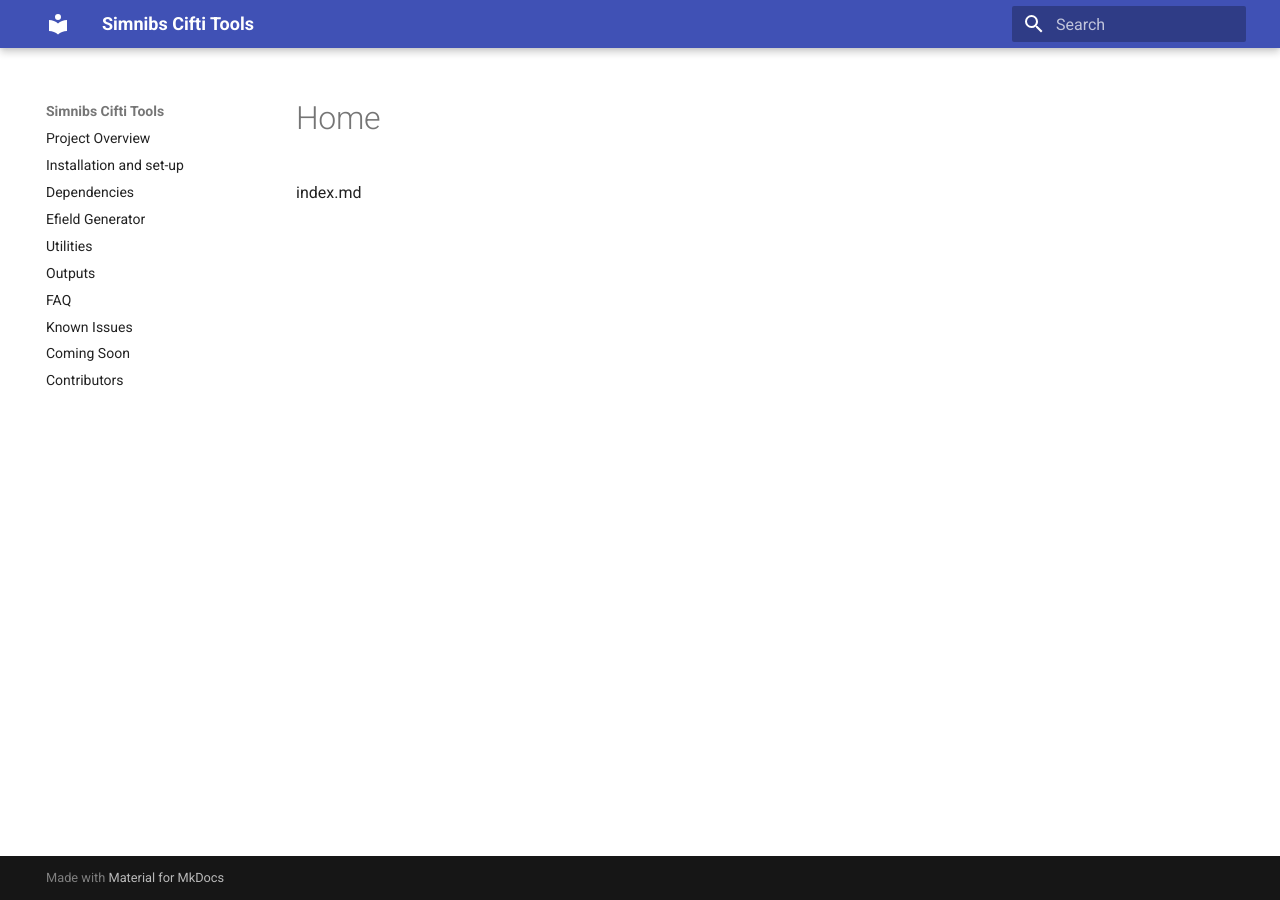
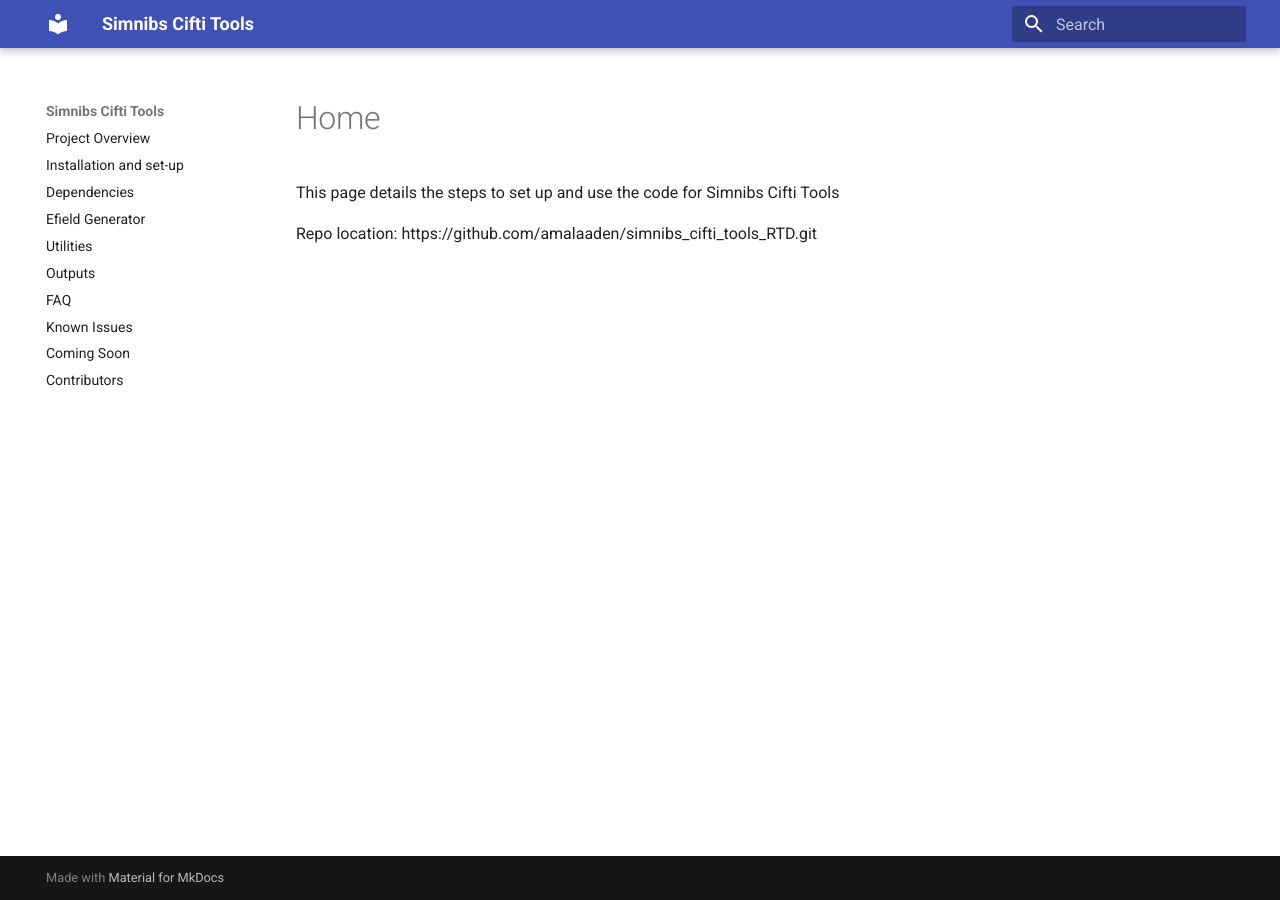
Before and after one commit to DCAN-Labs/simnibs_cifti_tools_RTD2, an MkDocs documentation site: the page built from docs/index.md, in a window 1280 px wide. Built offline with MkDocs 1.6.1 and Material for MkDocs 9.7.7, drawn with Linux system fonts in a browser that asks for light colours.

Commit message:
Update index.md

```diff
--- a/docs/index.md
+++ b/docs/index.md
@@ -1 +1,3 @@
-index.md
+This page details the steps to set up and use the code for Simnibs Cifti Tools
+
+Repo location: https://github.com/amalaaden/simnibs_cifti_tools_RTD.git
```
